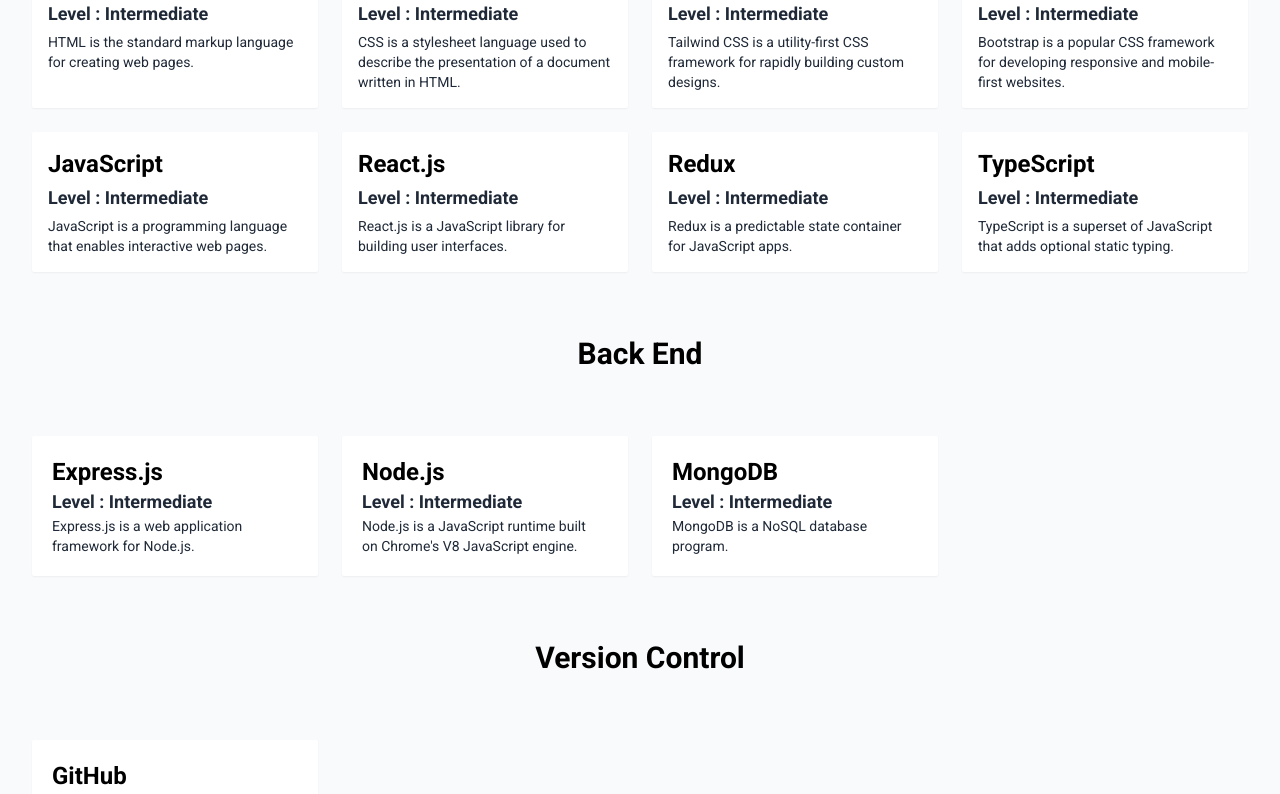
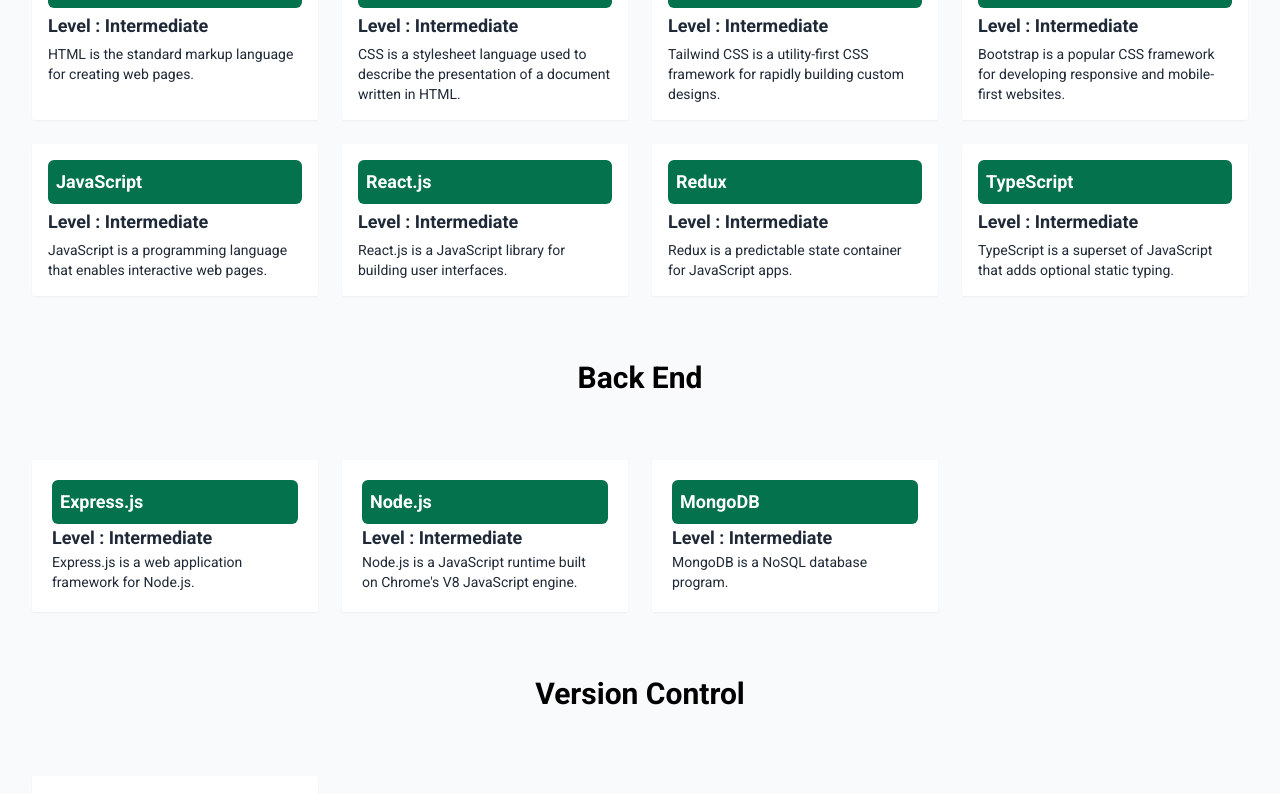
Before and after one commit to Shahriar090/My-Personal-Portfolio, a React (Vite) app: page / in a window 1280 px wide. Shown: the part 2770-3564 px from the top of the page. Built offline with nearby package versions, Linux system fonts and the light colour scheme.

Commit message:
Added style to skills section

```diff
--- a/src/Components/AboutMe/Skills.jsx
+++ b/src/Components/AboutMe/Skills.jsx
@@ -39,7 +39,7 @@
                 className="bg-white shadow-sm p-4 rounded-sm cursor-pointer hover:ring-2 ring-green-700 hover:shadow-green-500 transition-all duration-500"
               >
                 <div className="space-y-1">
-                  <h1 className="text-2xl  font-bold text-black">
+                  <h1 className="card-title text-white text-lg bg-[#04724D] p-2 rounded-md">
                     {skill.title}
                   </h1>
                   <p className="text-lg font-semibold text-gray-800">
@@ -63,7 +63,7 @@
                 key={skill.id}
                 className="bg-white shadow-sm p-5 rounded-sm cursor-pointer hover:ring-1 ring-green-700 hover:shadow-green-500 transition-all duration-500"
               >
-                <h1 className="text-2xl  font-bold text-black">
+                <h1 className="card-title text-white text-lg bg-[#04724D] p-2 rounded-md">
                   {skill.title}
                 </h1>
                 <p className="text-lg font-semibold  text-gray-800">
@@ -88,7 +88,9 @@
                 key={skill.id}
                 className="bg-white shadow-sm p-5 rounded-sm cursor-pointer hover:ring-1 ring-green-700 hover:shadow-green-500 transition-all duration-500"
               >
-                <h1 className="text-2xl font-bold text-black">{skill.title}</h1>
+                <h1 className="card-title text-white text-lg bg-[#04724D] p-2 rounded-md">
+                  {skill.title}
+                </h1>
                 <p className="text-lg font-semibold  text-gray-800">
                   Level : {skill.experience}
                 </p>
```
